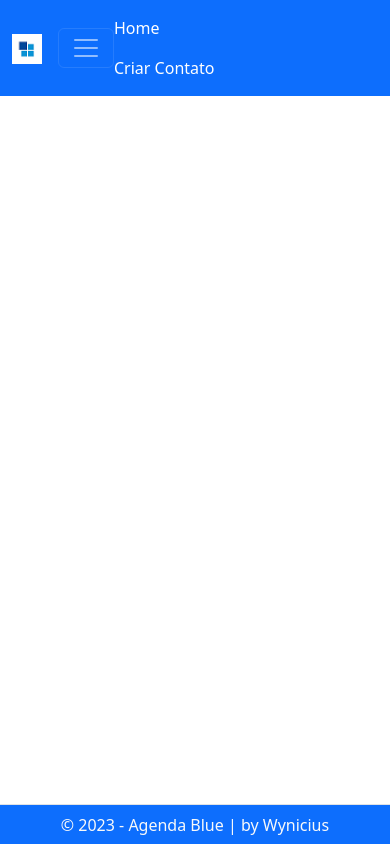
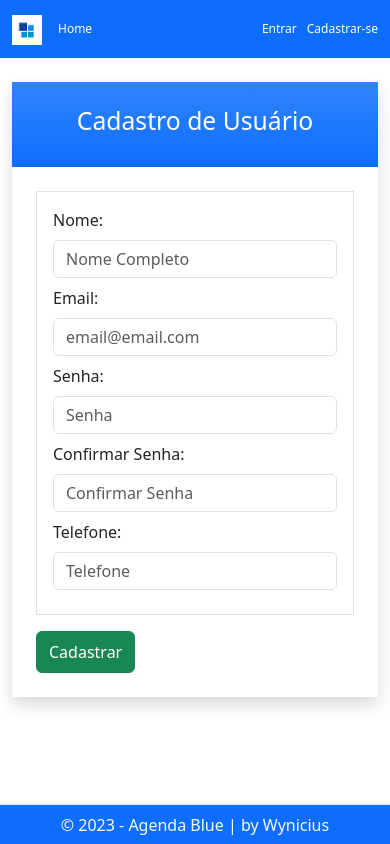
Before and after one commit to wynicius/Teste-Pratico-Front-end-Vuejs, a Vue app: page /cadastro in a window 390 px wide. Built offline with nearby package versions, Linux system fonts and the light colour scheme.

Commit message:
JWT implementations

```diff
--- /dev/null
+++ b/src/components/AppCadastro.vue
@@ -0,0 +1,135 @@
+<template>
+    <div class="container">
+        <div class="d-flex flex-column align-items-center">
+            <div class="container shadow border-0 mt-4 mb-5 px-0">
+                <div class="card-header bg-primary bg-gradient ml-0 py-3">
+                    <div class="col-12 text-center">
+                        <h2 class="text-white py-2">Cadastro de Usuário</h2>
+                    </div>
+                </div>
+                <form class="p-4">
+                    <div class="border p-3 mb-3">
+                        <div class="form-group col-md-12">
+                            <label>Nome: </label>
+                            <input
+                                type="text"
+                                class="form-control my-2"
+                                v-model="nome"
+                                name="nome"
+                                id="nome"
+                                minlength="3"
+                                maxlength="50"
+                                placeholder="Nome Completo"
+                            />
+                        </div>
+                        <div class="form-group col-md-12">
+                            <label>Email: </label>
+                            <input
+                                type="email"
+                                class="form-control my-2"
+                                v-model="email"
+                                name="email"
+                                id="email"
+                                placeholder="email@email.com"
+                            />
+                        </div>
+                        <div class="form-group col-md-12">
+                            <label>Senha: </label>
+                            <input
+                                type="password"
+                                class="form-control my-2"
+                                v-model="senha"
+                                name="senha"
+                                id="senha"
+                                minlength="6"
+                                maxlength="20"
+                                placeholder="Senha"
+                            />
+                        </div>
+                        <div class="form-group col-md-12">
+                            <label>Confirmar Senha: </label>
+                            <input
+                                type="password"
+                                class="form-control my-2"
+                                v-model="confirmarSenha"
+                                name="confirmarSenha"
+                                id="confirmarSenha"
+                                minlength="6"
+                                maxlength="20"
+                                placeholder="Confirmar Senha"
+                            />
+                        </div>
+                        <div class="form-group col-md-12">
+                            <label>Telefone: </label>
+                            <input
+                                type="text"
+                                class="form-control my-2"
+                                v-model="telefone"
+                                name="telefone"
+                                id="telefone"
+                                placeholder="Telefone"
+                                @input="validarTelefoneInput"
+                            />
+                        </div>
+                    </div>
+                    <button
+                        type="button"
+                        @click="cadastrarUsuario()"
+                        class="btn btn-success py-2"
+                    >
+                        Cadastrar
+                    </button>
+                </form>
+            </div>
+        </div>
+    </div>
+</template>
+
+<script>
+// import { cadastrarUsuario } from "../services/UsuarioServices";
+// import { validarTelefone } from "../validations/validations.js";
+
+export default {
+    name: "AppCadastro",
+    data() {
+        return {
+            nome: "",
+            email: "",
+            senha: "",
+            confirmarSenha: "",
+            telefone: "",
+        };
+    },
+    methods: {
+        // validarTelefoneInput() {
+        //     this.telefone = validarTelefone(this.telefone);
+        // },
+        validarFormulario() {
+            if (!this.nome || !this.email || !this.senha || !this.confirmarSenha || !this.telefone) {
+                alert("Por favor, preencha todos os campos.");
+                return false;
+            }
+            if (this.senha !== this.confirmarSenha) {
+                alert("As senhas não coincidem.");
+                return false;
+            }
+            return true;
+        },
+        // cadastrarUsuario() {
+        //     if (!this.validarFormulario()) {
+        //         return;
+        //     }
+        //     const dadosUsuario = {
+        //         nome: this.nome,
+        //         email: this.email,
+        //         senha: this.senha,
+        //         telefone: this.telefone,
+        //     };
+        //     cadastrarUsuario(dadosUsuario).then((res) => {
+        //         console.log("res:::", res);
+        //         this.$router.push({ name: "home" });
+        //     });
+        // },
+    },
+};
+</script>
--- /dev/null
+++ b/src/components/AppEntrar.vue
@@ -0,0 +1,74 @@
+<template>
+    <div class="container">
+        <div class="d-flex flex-column align-items-center">
+            <div class="container shadow border-0 mt-4 mb-5 px-0">
+                <div class="card-header bg-primary bg-gradient ml-0 py-3">
+                    <div class="col-12 text-center">
+                        <h2 class="text-white py-2">Login</h2>
+                    </div>
+                </div>
+                <form class="p-4">
+                    <div class="border p-3 mb-3">
+                        <div class="form-group col-md-12">
+                            <label>Email: </label>
+                            <input
+                                type="email"
+                                class="form-control my-2"
+                                v-model="email"
+                                name="email"
+                                id="email"
+                                placeholder="email@example.com"
+                            />
+                        </div>
+                        <div class="form-group col-md-12">
+                            <label>Senha: </label>
+                            <input
+                                type="password"
+                                class="form-control my-2"
+                                v-model="senha"
+                                name="senha"
+                                id="senha"
+                                minlength="6"
+                                maxlength="20"
+                                placeholder="Senha"
+                            />
+                        </div>
+                    </div>
+                    <button
+                        type="button"
+                        @click="dadosLogin()"
+                        class="btn btn-primary py-2"
+                    >
+                        Entrar
+                    </button>
+                </form>
+            </div>
+        </div>
+    </div>
+</template>
+
+<script>
+import { fazerLogin } from "../services/AuthServices";
+
+export default {
+    name: "AppEntrar",
+    data() {
+        return {
+            email: "",
+            senha: "",
+        };
+    },
+    methods: {
+        dadosLogin() {
+          const dadosAcesso = {
+            email: this.email,
+            senha: this.senha,
+          };
+          fazerLogin(dadosAcesso).then((res) => {
+            console.log("res:::", res);
+            this.$router.push({ name: "home" });
+          });
+        },
+    },
+};
+</script>
--- a/src/components/AppHeader.vue
+++ b/src/components/AppHeader.vue
@@ -1,21 +1,39 @@
 <template>
   <nav class="navbar navbar-expand-lg bg-primary" data-bs-theme="dark" speechify-initial-font-size="16px">
-    <div class="container-fluid" speechify-initial-font-size="16px">
+    <div class="container-fluid" >
       <router-link :to="'/'" class="navbar-brand" speechify-initial-font-size="20px">
         <img src="../assets/blue.png" alt="Logo da Agenda Blue" height="30">
       </router-link>
-      <button class="navbar-toggler" type="button" data-bs-toggle="collapse" data-bs-target="#navbarColor01" aria-controls="navbarColor01" aria-expanded="false" aria-label="Toggle navigation" speechify-initial-font-size="20px">
-        <span class="navbar-toggler-icon" speechify-initial-font-size="20px"></span>
-      </button>
-      <ul class="navbar-nav me-auto" speechify-initial-font-size="16px">
-        <li class="nav-item"  speechify-initial-font-size="16px">
-          <router-link :to="'/'" class="nav-link active" speechify-initial-font-size="16px">
+      <ul class="navbar-nav me-auto" >
+        <li class="nav-item">
+          <router-link :to="'/dashboard'" class="nav-link active">
             Home
           </router-link>
         </li>
-        <li class="nav-item" speechify-initial-font-size="16px">
-          <router-link :to="'/criarContato'" class="nav-link active" speechify-initial-font-size="16px">
+        <li class="nav-item" id="criarContatoRoute">
+          <router-link :to="'/criarContato'" class="nav-link active">
             Criar Contato
+          </router-link>
+        </li>
+      </ul>
+      <ul class="navbar-nav mr-auto">
+        <li class="nav-item" >
+          <router-link :to="'/entrar'" class="nav-link active" v-if="!isAuthenticated" >
+            Entrar
+          </router-link>
+          <span class="nav-link pb-0" v-else>
+            {{ nomeDeUsuario }}
+          </span>
+        </li>
+        <li class="nav-item" id="m-cadastro" >
+          <router-link :to="'/cadastro'" class="nav-link active" v-if="!isAuthenticated">
+            Cadastrar-se
+          </router-link>
+          <router-link :to="'/entrar'" class="nav-item pb-0" v-else>
+            <button class="nav-link btn"
+              @click="logout">
+                Sair
+            </button>
           </router-link>
         </li>
       </ul>
@@ -26,5 +44,44 @@
 <script>
 export default {
   name: 'AppHeader',
-}
+  data() {
+    return {
+      nomeDeUsuario: localStorage.getItem('nomeDeUsuario') ?? "", // substitua por seu próprio valor
+    };
+  },
+  computed: {
+    isAuthenticated() {
+      // Verifique a existência do token JWT para determinar se o usuário está autenticado
+      return !!localStorage.getItem('jwt');
+    },
+  },
+  methods: {
+    logout() {
+      // Remova o token JWT do local storage
+      localStorage.removeItem('jwt');
+      localStorage.removeItem('nomeDeUsuario');
+      localStorage.removeItem('email');
+      // Redirecione o usuário para a página de login
+      this.$router.push('/entrar');
+    },
+  },
+
+};
 </script>
+
+<style>
+  @media (max-width: 600px) {
+    #criarContatoRoute{
+      display: none;
+    }
+    .navbar-nav {
+      flex-direction: row;
+      align-items: center;
+      justify-content: space-between;
+      font-size: 12px;
+    }
+    #m-cadastro{
+      margin-left: 10px;
+    }
+  }
+</style>
--- a/src/router/index.js
+++ b/src/router/index.js
@@ -1,13 +1,20 @@
-import { createRouter, createWebHistory } from 'vue-router'
+import { createRouter, createWebHistory } from 'vue-router';
 import AppEditarContato from "../components/AppEditarContato.vue";
 import AppExcluirContato from "../components/AppExcluirContato.vue";
 import AppCriarContato from "../components/AppCriarContato.vue";
-import AppDashboard from '../components/AppDashboard.vue'
+import AppDashboard from '../components/AppDashboard.vue';
+import AppCadastro from '../components/AppCadastro.vue';
+import AppEntrar from '../components/AppEntrar.vue';
 
 const routes = [
   {
     path: '/',
     name: 'home',
+    component: AppEntrar
+  },
+  {
+    path: '/dashboard',
+    name: 'dashboard',
     component: AppDashboard
   },
   {
@@ -24,6 +31,16 @@ const routes = [
     path: "/criarContato",
     name: "criarContato",
     component: AppCriarContato
+  },
+  {
+    path: "/cadastro",
+    name: "cadastro",
+    component: AppCadastro
+  },
+  {
+    path: "/entrar",
+    name: "entrar",
+    component: AppEntrar
   }
 ]
 
--- /dev/null
+++ b/src/services/AuthServices.js
@@ -0,0 +1,12 @@
+import axios from 'axios';
+
+export async function fazerLogin(dadosAcesso) {
+  const response = await axios.post('/api/autenticacao/auth', dadosAcesso);
+
+  // Armazene o token JWT e as informações do usuário no local storage
+  localStorage.setItem('jwt', response.data.token);
+  localStorage.setItem('nomeDeUsuario', response.data.usuario.nomeDeUsuario);
+  localStorage.setItem('email', response.data.usuario.email);
+
+  return response.data;
+}
```
